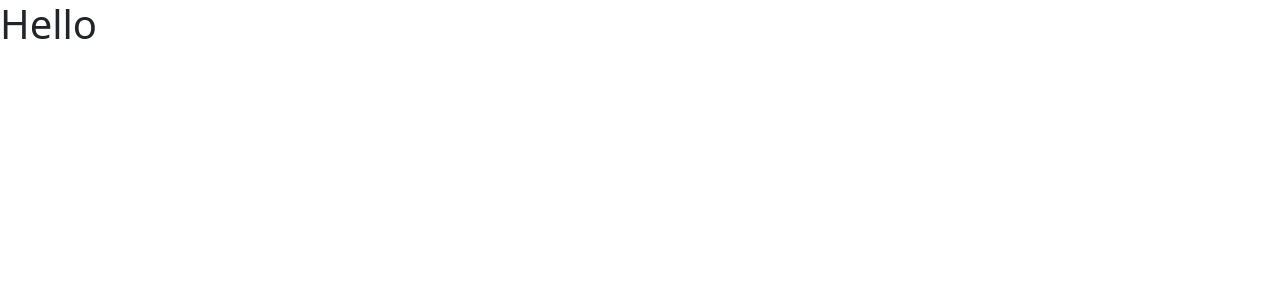
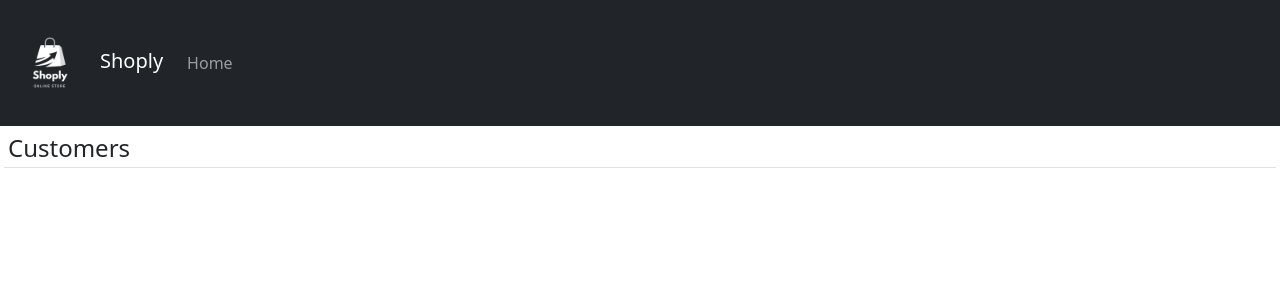
Before and after one commit to Susan56789/Shoply, a React (Create React App) app: page / in a window 1280 px wide. Shown: the top 300 px of the page. Built offline with nearby package versions, Linux system fonts and the light colour scheme.

Commit message:
initial commit

```diff
--- a/package.json
+++ b/package.json
@@ -3,6 +3,7 @@
   "version": "0.1.0",
   "private": true,
   "dependencies": {
+    "@popperjs/core": "^2.11.0",
     "@testing-library/jest-dom": "^5.16.1",
     "@testing-library/react": "^12.1.2",
     "@testing-library/user-event": "^13.5.0",
@@ -11,7 +12,7 @@
     "popper.js": "^1.16.1",
     "react": "^17.0.2",
     "react-dom": "^17.0.2",
-    "react-scripts": "^2.1.3",
+    "react-scripts": "^5.0.0",
     "web-vitals": "^2.1.2"
   },
   "scripts": {
--- a/src/App.css
+++ b/src/App.css
@@ -1,38 +1,10 @@
-.App {
-  text-align: center;
+*{
+  margin:0;
+  padding: 0;
+  box-sizing: border-box;
 }
 
-.App-logo {
-  height: 40vmin;
-  pointer-events: none;
+.logo-img {
+  width: 100px;
+  height: 100px;
 }
-
-@media (prefers-reduced-motion: no-preference) {
-  .App-logo {
-    animation: App-logo-spin infinite 20s linear;
-  }
-}
-
-.App-header {
-  background-color: #282c34;
-  min-height: 100vh;
-  display: flex;
-  flex-direction: column;
-  align-items: center;
-  justify-content: center;
-  font-size: calc(10px + 2vmin);
-  color: white;
-}
-
-.App-link {
-  color: #61dafb;
-}
-
-@keyframes App-logo-spin {
-  from {
-    transform: rotate(0deg);
-  }
-  to {
-    transform: rotate(360deg);
-  }
-}
--- a/src/App.js
+++ b/src/App.js
@@ -1,10 +1,14 @@
 import React from "react";
 import "./App.css";
+
+import Navbar from "./components/Navbar";
+import Home from "./components/Home";
 
 function App() {
   return (
     <>
-      <h1>Hello</h1>
+      <Navbar />
+      <Home />
     </>
   );
 }
--- /dev/null
+++ b/src/components/Home.js
@@ -0,0 +1,15 @@
+import React, { Component } from "react";
+
+export default class Home extends Component {
+  state = {
+    appTitle: "Customers",
+  };
+
+  render() {
+    return (
+      <div>
+        <h4 className="border-bottom m-1 p-1">{this.state.appTitle}</h4>
+      </div>
+    );
+  }
+}
--- /dev/null
+++ b/src/components/Navbar.js
@@ -0,0 +1,39 @@
+import React, { Component } from "react";
+import logo from "../Logo .png";
+import "../App.css";
+
+export default class Navbar extends Component {
+  render() {
+    return (
+      <>
+        <nav className="navbar navbar-expand-lg navbar-dark bg-dark">
+          <a className="navbar-brand" href="/">
+            <img src={logo} alt="shopify logo" className="logo-img" />
+            Shoply
+          </a>
+
+          <button
+            className="navbar-toggler"
+            type="button"
+            data-toggle="collapse"
+            data-target="#navbarNav"
+            aria-controls="navbarNav"
+            aria-expanded="false"
+            aria-label="Toggle navigation"
+          >
+            <span className="navbar-toggler-icon"></span>
+          </button>
+          <div className="collapse navbar-collapse" id="navbarNav">
+            <ul className="navbar-nav">
+              <li className="nav-item active">
+                <a className="nav-link" href="/#">
+                  Home
+                </a>
+              </li>
+            </ul>
+          </div>
+        </nav>
+      </>
+    );
+  }
+}
```
Also changed, not shown: 2 other files (tests, documents, lock files or other folders).
